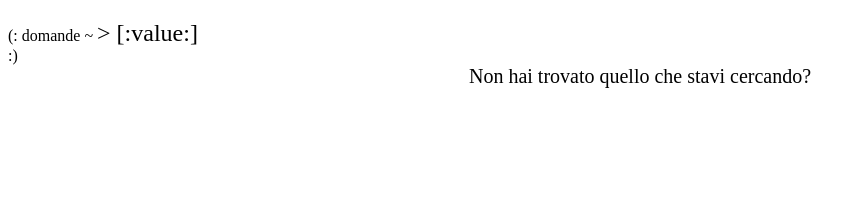
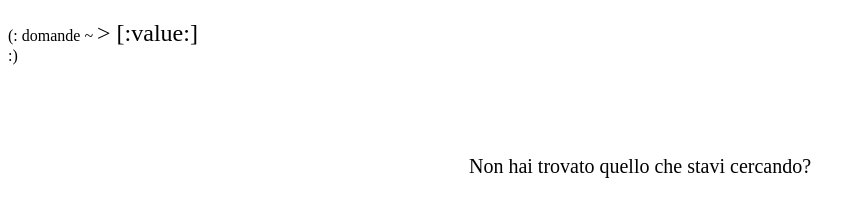
Before and after one commit to BazzaLuca/ProgettoIngegneria, a website: page search.html in a window 1280 px wide. Shown: the part 369-586 px from the top of the page, without its empty margins (0-866 px from the left). Drawn offline with Linux system fonts and the light colour scheme.

Commit message:
aggiunto link dalla search alla segreteria

```diff
--- a/search.html
+++ b/search.html
@@ -61,11 +61,9 @@
 		<br>
 	:)
 
-
-	<footer>
-		<div class="mail">
-			<a class="mail" href="https:\\secret-coast-61131.herokuapp.com/segreteria"> Non hai trovato quello che stavi cercando? </a>
-		</div>
-	</footer>
+	<br><br><br><br><br><br>
+	<div class="mail">
+		<a class="mail" href="https:\\secret-coast-61131.herokuapp.com/segreteria"> Non hai trovato quello che stavi cercando? </a>
+	</div>
 </body>
 </html>
```
